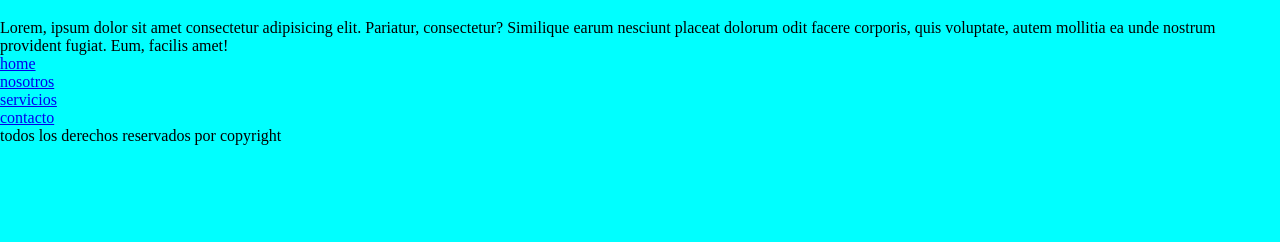
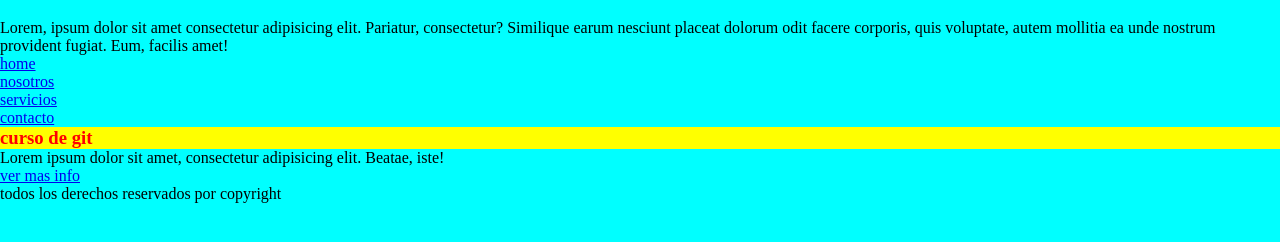
Before and after one commit to codercabral/miproyectoencoder, a plain HTML site: page index.html in a window 1280 px wide. Shown: the part 40-282 px from the top of the page. Drawn offline with Linux system fonts and the light colour scheme.

Commit message:
desde mi rama agrego un main con estilos

```diff
--- a/estilos.css
+++ b/estilos.css
@@ -13,3 +13,7 @@ h1{
     text-align: center;
     text-decoration: underline;
 }
+h3{
+    color: red;
+    background-color: yellow;
+}
--- a/index.html
+++ b/index.html
@@ -17,6 +17,13 @@
         <li><a href="#">servicios</a></li>
         <li><a href="#">contacto</a></li>
     </ul>
+    <main>
+        <article>
+            <h3>curso de git</h3>
+            <p>Lorem ipsum dolor sit amet, consectetur adipisicing elit. Beatae, iste!</p>
+            <a href="#">ver mas info</a>
+        </article>
+    </main>
     <footer>
         <p>todos los derechos reservados por copyright</p>
         <div class="redes"></div>
```
